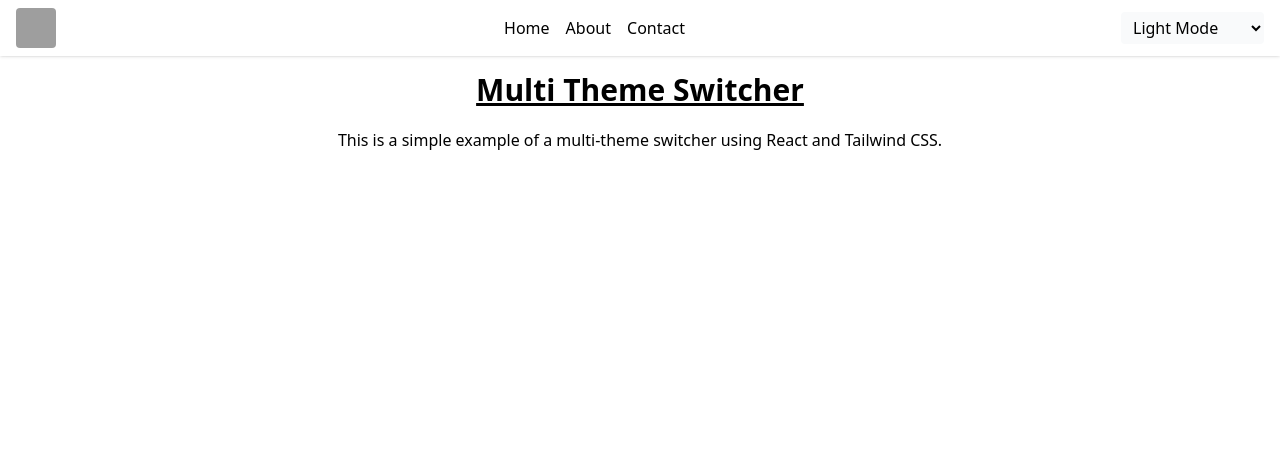
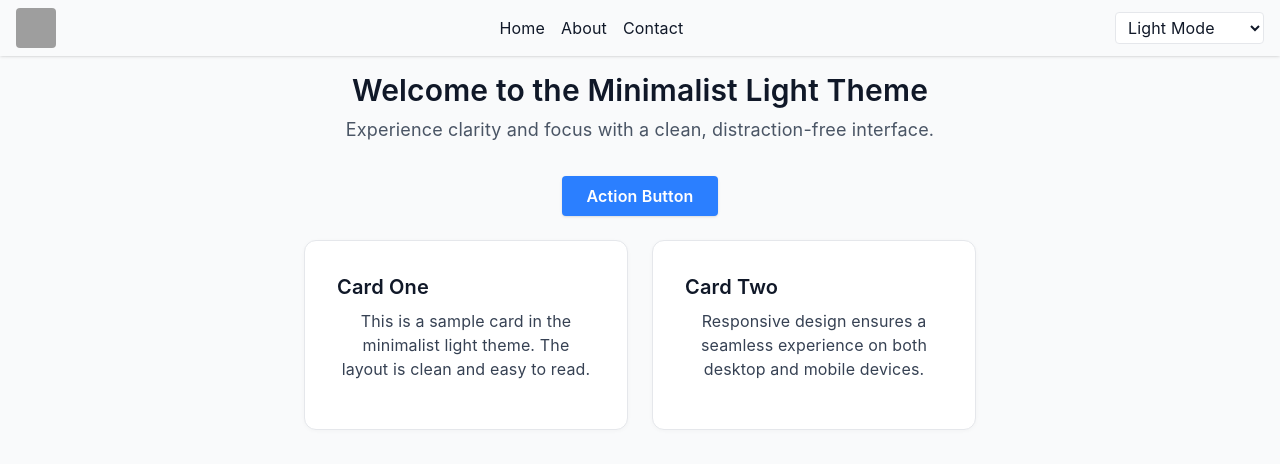
Before and after one commit to omkar-pd/React-Multi-Theme-Switcher, a React (Vite) app: page / in a window 1280 px wide. Shown: the top 464 px of the page. Built offline with nearby package versions, Linux system fonts and the light colour scheme; grey boxes are pictures that could not be loaded.

Commit message:
Theme components

```diff
--- a/src/App.tsx
+++ b/src/App.tsx
@@ -1,16 +1,16 @@
 import './App.css'
+import { useTheme } from './hooks/useTheme'
+import LightThemeHome from './components/themes/LightThemeHome'
+import DarkThemeHome from './components/themes/DarkThemeHome'
+import ColorfulThemeHome from './components/themes/ColorfulThemeHome'
 
 function App() {
-  return (
-    <div>
-      <h1 className="text-3xl font-bold underline text-center mt-10">
-        Multi Theme Switcher
-      </h1>
-      <p className="text-center mt-5">
-        This is a simple example of a multi-theme switcher using React and Tailwind CSS.
-      </p>
-    </div>
-  )
+  const { theme } = useTheme();
+
+  if (theme === 'light') return <LightThemeHome />;
+  if (theme === 'dark') return <DarkThemeHome />;
+  if (theme === 'colorful') return <ColorfulThemeHome />;
+  return null;
 }
 
 export default App
--- /dev/null
+++ b/src/components/themes/ColorfulThemeHome.tsx
@@ -0,0 +1,19 @@
+function ColorfulThemeHome() {
+  return (
+    <div className="min-h-screen flex flex-col items-center justify-center px-4 py-12">
+      <h1 className="text-4xl font-pacifico mb-8">Multi Theme Switcher</h1>
+      <div className="grid grid-cols-1 sm:grid-cols-2 gap-6 w-full max-w-3xl">
+        <div className="bg-yellow-300 text-black rounded-xl p-6 shadow font-pacifico">
+          <h2 className="text-2xl mb-2">Card 1</h2>
+          <p>Colorful Theme Card </p>
+        </div>
+        <div className="bg-pink-300 text-black rounded-xl p-6 shadow font-pacifico">
+          <h2 className="text-2xl mb-2">Card 2</h2>
+          <p>Switch themes to see different layouts and styles!</p>
+        </div>
+      </div>
+    </div>
+  );
+}
+
+export default ColorfulThemeHome;
--- /dev/null
+++ b/src/components/themes/DarkThemeHome.tsx
@@ -0,0 +1,19 @@
+function DarkThemeHome() {
+  return (
+    <div className="flex min-h-screen">
+      <aside className="hidden md:block w-64 bg-gray-900 text-yellow-300 font-serif font-bold p-8">
+        <h2 className="text-2xl mb-4">Sidebar</h2>
+        <ul>
+          <li className="mb-2">Navigation 1</li>
+          <li className="mb-2">Navigation 2</li>
+        </ul>
+      </aside>
+      <main className="flex-1 flex flex-col items-center justify-center p-8">
+        <h1 className="text-4xl font-bold mb-4">Multi Theme Switcher</h1>
+        <p className="text-lg mb-8">This is the dark theme layout with a sidebar</p>
+      </main>
+    </div>
+  );
+}
+
+export default DarkThemeHome;
--- /dev/null
+++ b/src/components/themes/LightThemeHome.tsx
@@ -0,0 +1,35 @@
+function LightThemeHome() {
+    return (
+        <div className="light-theme-main-container min-h-screen bg-gray-50 flex flex-col items-center py-10 px-4">
+            <header className="w-full max-w-2xl mb-8">
+                <h1 className="text-3xl font-bold text-gray-900 mb-2 text-center">Welcome to the Minimalist Light Theme</h1>
+                <p className="text-lg text-gray-600 text-center">
+                    Experience clarity and focus with a clean, distraction-free interface.
+                </p>
+            </header>
+            <main className="w-full max-w-2xl flex flex-col items-center">
+                <section className="mb-6 w-full">
+                    <button className="bg-blue-500 hover:bg-blue-600 text-white font-semibold py-2 px-6 rounded shadow transition-colors w-full sm:w-auto">
+                        Action Button
+                    </button>
+                </section>
+                <section className="w-full grid grid-cols-1 sm:grid-cols-2 gap-6">
+                    <div className="minimal-card bg-white rounded-lg shadow p-6 flex flex-col items-start">
+                        <h2 className="text-xl font-semibold mb-2 text-gray-900">Card One</h2>
+                        <p className="text-gray-700 mb-4">
+                            This is a sample card in the minimalist light theme. The layout is clean and easy to read.
+                        </p>
+                    </div>
+                    <div className="minimal-card bg-white rounded-lg shadow p-6 flex flex-col items-start">
+                        <h2 className="text-xl font-semibold mb-2 text-gray-900">Card Two</h2>
+                        <p className="text-gray-700 mb-4">
+                            Responsive design ensures a seamless experience on both desktop and mobile devices.
+                        </p>
+                    </div>
+                </section>
+            </main>
+        </div>
+    );
+}
+
+export default LightThemeHome;
--- a/src/index.css
+++ b/src/index.css
@@ -2,10 +2,31 @@
 
 /* Light Theme */
 .theme-light {
-  @apply bg-white text-black font-sans;
+  @apply bg-gray-50 text-gray-900 font-sans;
+  font-family: 'Inter', 'Segoe UI', 'Helvetica Neue', Arial, 'sans-serif';
+  background: #f9fafb;
+  font-weight: 400;
+  letter-spacing: 0.01em;
 }
 .theme-light select {
-  @apply bg-gray-50 text-black border-none;
+  @apply bg-white text-gray-900 border border-gray-200;
+}
+.theme-light .minimal-container {
+  @apply max-w-2xl mx-auto px-4 py-12;
+  background: transparent;
+  box-shadow: none;
+  border-radius: 0;
+}
+.theme-light h1, .theme-light h2, .theme-light h3 {
+  @apply font-semibold;
+  font-family: inherit;
+}
+.theme-light .minimal-card {
+  background: #fff;
+  border-radius: 0.75rem;
+  box-shadow: 0 1px 4px 0 rgba(0,0,0,0.03);
+  border: 1px solid #e5e7eb;
+  padding: 2rem;
 }
 
 /* Dark Theme */
```
